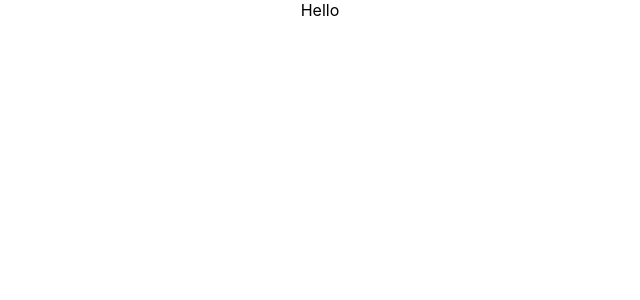
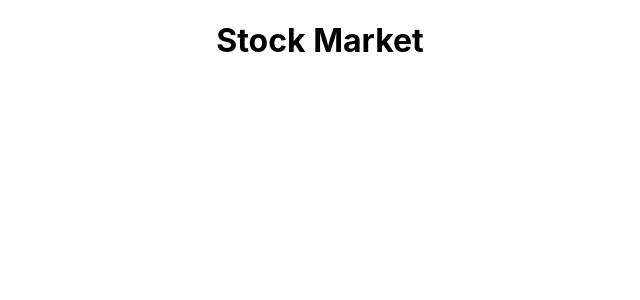
Before and after one commit to Keerthi-Mani/stock-react, a React (Create React App) app: page / in a window 1280 px wide. Shown: the top 300 px of the page, without its empty margins (320-960 px from the left). Built offline with nearby package versions, Linux system fonts and the light colour scheme.

Commit message:
stockchart for x n y

```diff
--- a/src/components/Stock.js
+++ b/src/components/Stock.js
@@ -3,10 +3,20 @@ import React, { Component } from "react";
 class Stock extends Component {
   constructor(props) {
     super(props);
-    this.state = {};
+    this.state = {
+      stockChartXValues: [],
+      stockChartYValues: []
+    };
   }
+
   render() {
-    return <div>Hello</div>;
+    return (
+      <div>
+        <h1>
+          <strong>Stock Market</strong>
+        </h1>
+      </div>
+    );
   }
 }
 
```
